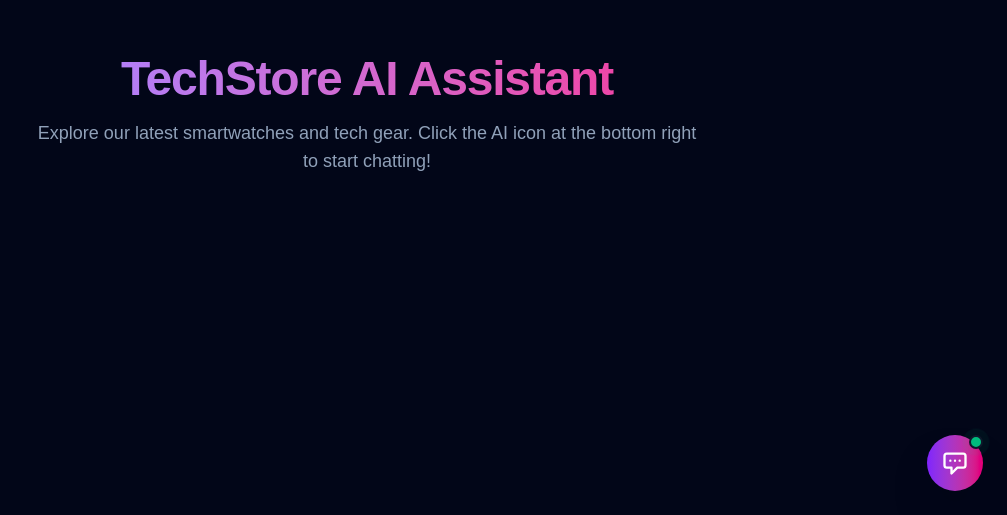
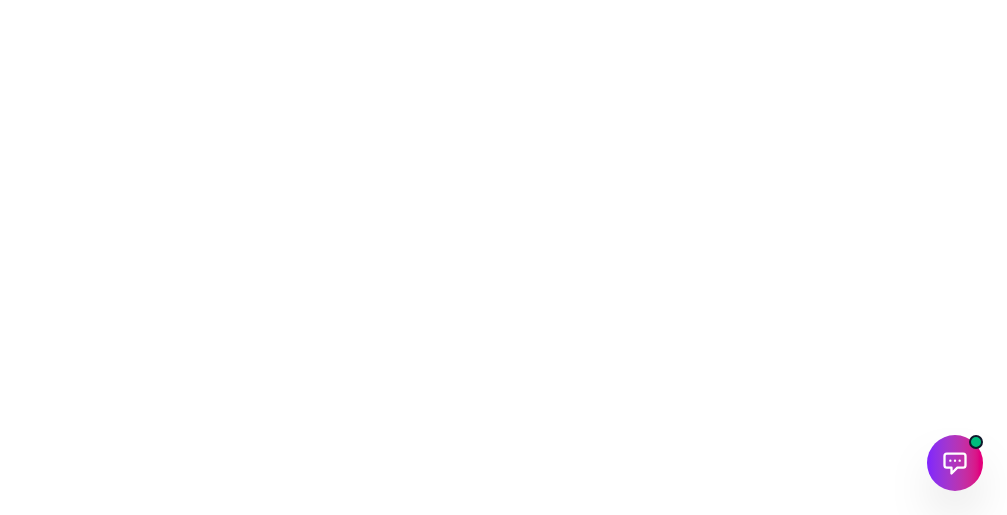
Before and after one commit to muhammedali22416/RAG-AI-Agent, a Next.js app in the folder frontend/: page / in a window 1280 px wide. Shown: the part 285-800 px from the top of the page, without its empty margins (273-1280 px from the left). Built offline with nearby package versions, Linux system fonts and the light colour scheme.

Commit message:
page.tsx clean

```diff
--- a/frontend/app/components/ChatWidget.tsx
+++ b/frontend/app/components/ChatWidget.tsx
@@ -48,7 +48,7 @@ export default function ChatWidget() {
     setLoading(true);
 
     try {
-      const res = await fetch("http://127.0.0.1:8000/chat", {
+      const res = await fetch("https://rag-ai-agent-three.vercel.app/chat", {
         method: "POST",
         headers: { "Content-Type": "application/json" },
         body: JSON.stringify({ message: messageText, user_id: "guest" }),
--- a/frontend/app/page.tsx
+++ b/frontend/app/page.tsx
@@ -2,18 +2,8 @@ import ChatWidget from "./components/ChatWidget";
 
 export default function Home() {
   return (
-    <main className="relative min-h-screen bg-slate-950 text-slate-100 flex flex-col items-center justify-center p-6">
-      {/* Demo Hero Content */}
-      <div className="max-w-2xl text-center space-y-4">
-        <h1 className="text-4xl font-extrabold tracking-tight sm:text-5xl bg-gradient-to-r from-violet-400 to-pink-500 bg-clip-text text-transparent">
-          TechStore AI Assistant
-        </h1>
-        <p className="text-slate-400 text-base sm:text-lg">
-          Explore our latest smartwatches and tech gear. Click the AI icon at the bottom right to start chatting!
-        </p>
-      </div>
-
-      {/* Floating AI Chatbot Widget */}
+    <main className="bg-transparent min-h-screen">
+      {/* Floating AI Chatbot Widget Only */}
       <ChatWidget />
     </main>
   );
```
